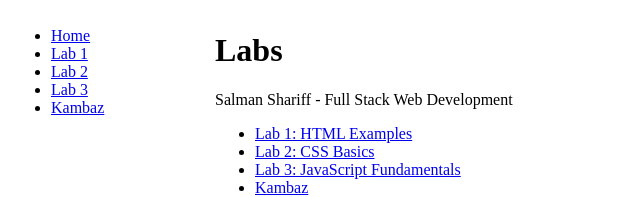
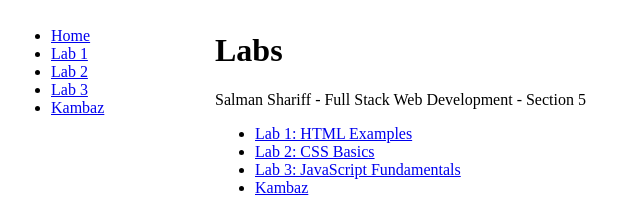
Before and after one commit to TheSalmanShariff/KAMBAZ-NEXT-JS, a Next.js app: page /Labs in a window 1280 px wide. Shown: the top 197 px of the page, without its empty margins (0-640 px from the left). Built offline with nearby package versions, Linux system fonts and the light colour scheme.

Commit message:
page.tsx

```diff
--- a/app/Labs/page.tsx
+++ b/app/Labs/page.tsx
@@ -4,7 +4,7 @@ export default function Labs() {
   return (
     <div id="wd-labs">
       <h1>Labs</h1>
-      <p>Salman Shariff - Full Stack Web Development</p>
+      <p>Salman Shariff - Full Stack Web Development - Section 5 </p>
       <ul>
         <li>
           <Link href="/Labs/Lab1" id="wd-lab1-link">
```
